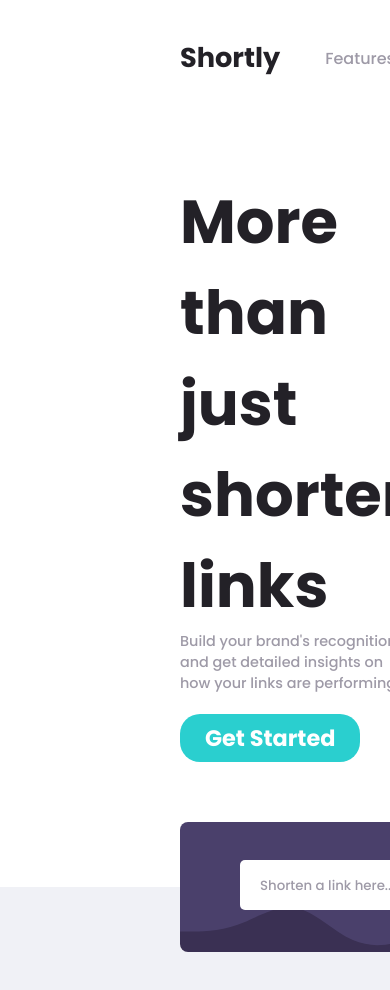
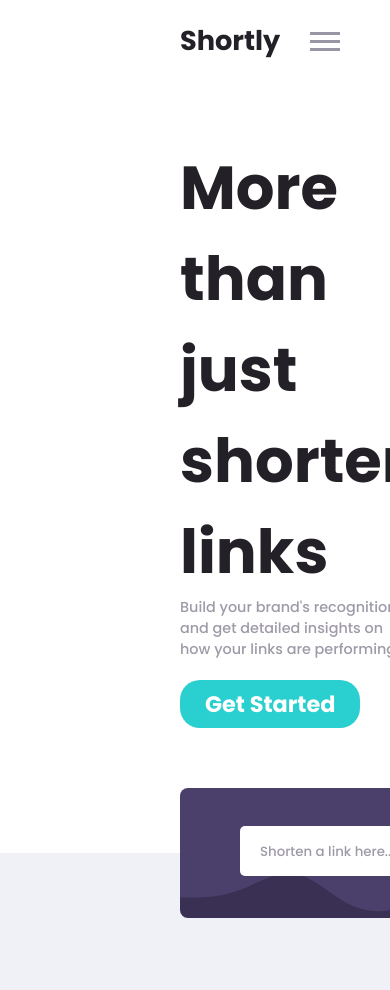
Before and after one commit to nandev04/Shortly, a React (Vite) app: page / in a window 390 px wide. Shown: the top 990 px of the page. Built offline with nearby package versions, Linux system fonts and the light colour scheme.

Commit message:
menu mobile finalizado

```diff
--- a/src/Components/Header.jsx
+++ b/src/Components/Header.jsx
@@ -5,8 +5,9 @@ import Button from './Button';
 const Header = () => {
   return (
     <header className={style.header}>
+      <div className={style.menu}>
+        <h1 className={style.logoSite}>Shortly</h1>
         <div className={style.navigation}>
-        <h1 className={style.logoSite}>Shortly</h1>
           <ul className={style.navigationButtons}>
             <li>Features</li>
             <li>Pricing</li>
@@ -17,6 +18,29 @@ const Header = () => {
           <button className={style.login}>Login</button>
           <Button title={'Sign Up'} border={`${20}px`} />
         </div>
+      </div>
+      <div className={style.menuToggle}>
+        <h1 className={style.logoSite}>Shortly</h1>
+        <div className={style.gripPosition}>
+          <div className={style.gripButton}>
+            <button
+              className={style.dropMenuButton + ' btn'}
+              onClick={() => {
+                const list = document.querySelector('.dropMenu');
+                list.classList.toggle('activeDrop');
+              }}
+            ></button>
+          </div>
+
+          <ul className={style.navigationButtonsMenu + ' dropMenu'}>
+            <li>Features</li>
+            <li>Pricing</li>
+            <li>Resources</li>
+            <button className={style.loginMenu}>Login</button>
+            <button className={style.signUp}>Sign Up!</button>
+          </ul>
+        </div>
+      </div>
     </header>
   );
 };
--- a/src/styleComponents/Header.module.css
+++ b/src/styleComponents/Header.module.css
@@ -1,4 +1,4 @@
-.header {
+.menu {
   box-sizing: border-box;
   display: flex;
   justify-content: space-between;
@@ -49,3 +49,128 @@
   padding: 10px;
   border-radius: 20px;
 }
+
+/* --------------------------- MENU TOGGLE --------------------------- */
+
+.menuToggle {
+  box-sizing: border-box;
+  justify-content: space-between;
+  padding: 20px 0;
+  margin: 0 180px;
+  align-items: center;
+}
+
+.gripPosition {
+  position: relative;
+}
+
+.dropMenuButton {
+  position: relative;
+  z-index: 500;
+  display: flex;
+  align-items: center;
+  justify-content: center;
+  cursor: pointer;
+  padding: 10px;
+  background-color: transparent;
+  border: none;
+  outline: none;
+}
+
+.dropMenuButton::before {
+  position: relative;
+  z-index: 999;
+  margin-right: 4px;
+  content: '';
+  display: inline-block;
+  height: 3px;
+  width: 30px;
+  background: #9896a2;
+  box-shadow: 0 8px #9896a2, 0 -8px #9896a2;
+}
+
+.dropMenuButton:hover::before {
+  background: #4a406b;
+  box-shadow: 0 8px #4a406b, 0 -8px #4a406b;
+}
+
+.navigationButtonsMenu {
+  position: absolute;
+  top: 30px;
+  right: -10px;
+  display: none;
+  background-color: #3a3053;
+  text-align: center;
+  padding: 30px 30px;
+  border-radius: 5px;
+  margin-top: -40px;
+  width: 130px;
+  height: 180px;
+  z-index: 200;
+}
+
+.navigationButtonsMenu > li,
+.loginMenu {
+  cursor: pointer;
+  display: block;
+  color: white;
+  border: none;
+  font-family: var(--primary-font);
+  background-color: transparent;
+  font-size: 1rem;
+  margin: 0 auto;
+  margin-top: 10px;
+  margin-bottom: 7px;
+}
+
+.loginMenu {
+  cursor: pointer;
+}
+
+.loginMenu:hover {
+  color: #4a406b;
+}
+
+.signUp {
+  cursor: pointer;
+  display: block;
+  color: white;
+  font-weight: 700;
+  font-size: 1.05rem;
+  padding: 5px;
+  margin: 0 auto;
+  margin-bottom: 7px;
+  background-color: #2acfcf;
+  border: none;
+  border-radius: 8px;
+}
+
+@keyframes show-up {
+  from {
+    opacity: 0;
+    transform: translate3d(0, -12px, 0);
+  }
+  to {
+    opacity: 1;
+    transform: translate3d(0, 0, 0);
+  }
+}
+
+@media (max-width: 1025px) {
+  .menu {
+    display: none;
+  }
+
+  .menuToggle {
+    display: flex;
+  }
+
+  .logoSite {
+    display: block;
+  }
+
+  :global(.activeDrop) {
+    display: block;
+    animation: show-up 0.3s forwards;
+  }
+}
```
Also changed, not shown: src/assets/images/menu.png (added). Lines whose indentation alone changed are shown as unchanged.
